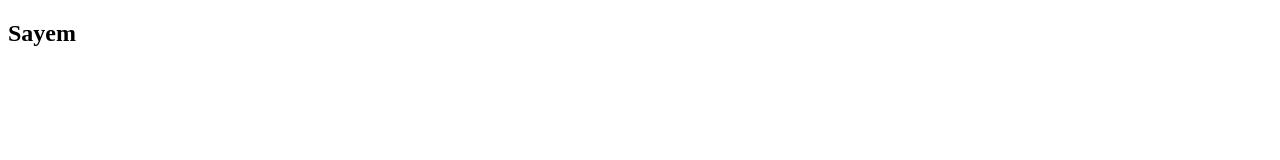
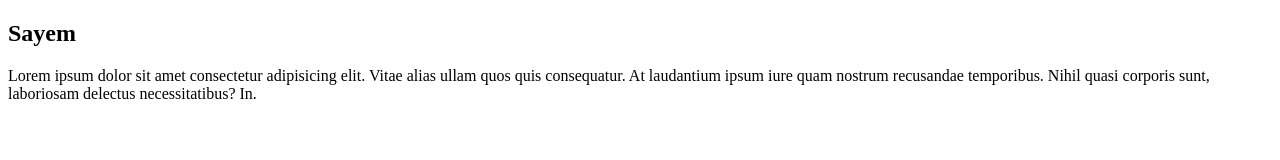
Before and after one commit to sayem1008/Practice, a plain HTML site: page index.html in a window 1280 px wide. Drawn offline with Linux system fonts and the light colour scheme.

Commit message:
ptag added

```diff
--- a/index.html
+++ b/index.html
@@ -7,5 +7,6 @@
 </head>
 <body>
     <h2>Sayem</h2>
+    <p> Lorem ipsum dolor sit amet consectetur adipisicing elit. Vitae alias ullam quos quis consequatur. At laudantium ipsum iure quam nostrum recusandae temporibus. Nihil quasi corporis sunt, laboriosam delectus necessitatibus? In.</p>
 </body>
 </html>
```
